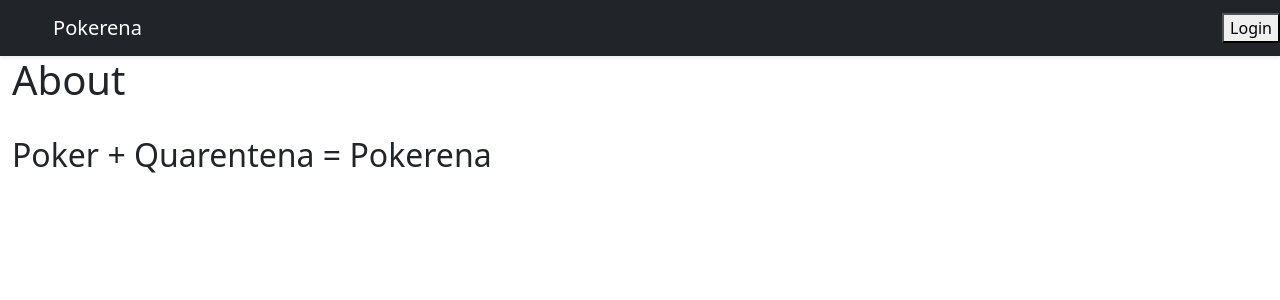
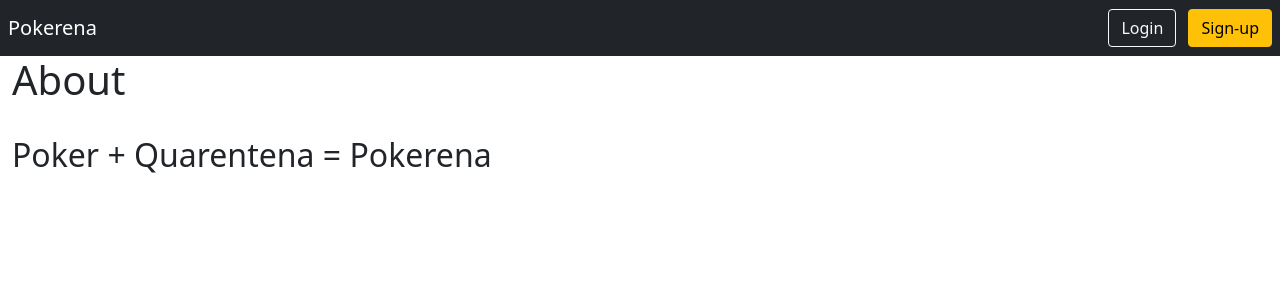
Before and after one commit to hersonoliveira/pokerena, a Flask app: page /about in a window 1280 px wide. Shown: the top 300 px of the page. Run offline with Flask 2, Linux system fonts and the light colour scheme; some libraries are stand-ins or nearby versions.

Commit message:
Update navbar on template

```diff
--- a/pokerena/templates/base.html
+++ b/pokerena/templates/base.html
@@ -11,12 +11,11 @@
   </head>
 
   <body>
-    <header class="navbar navbar-dark bg-dark shadow-sm">
-      <div class="container">
-        <a class="navbar-brand">Pokerena</a>
-      </div>
+    <header class="p-2 navbar navbar-dark bg-dark">
+      <a class="navbar-brand">Pokerena</a>
       <div class="text-end">
-        <button type="button">Login</button>
+        <button class="btn btn-outline-light me-2" type="button">Login</button>
+        <button class="btn btn-warning" type="button">Sign-up</button>
       </div>
     </header>
     <div class="container-fluid">
```
